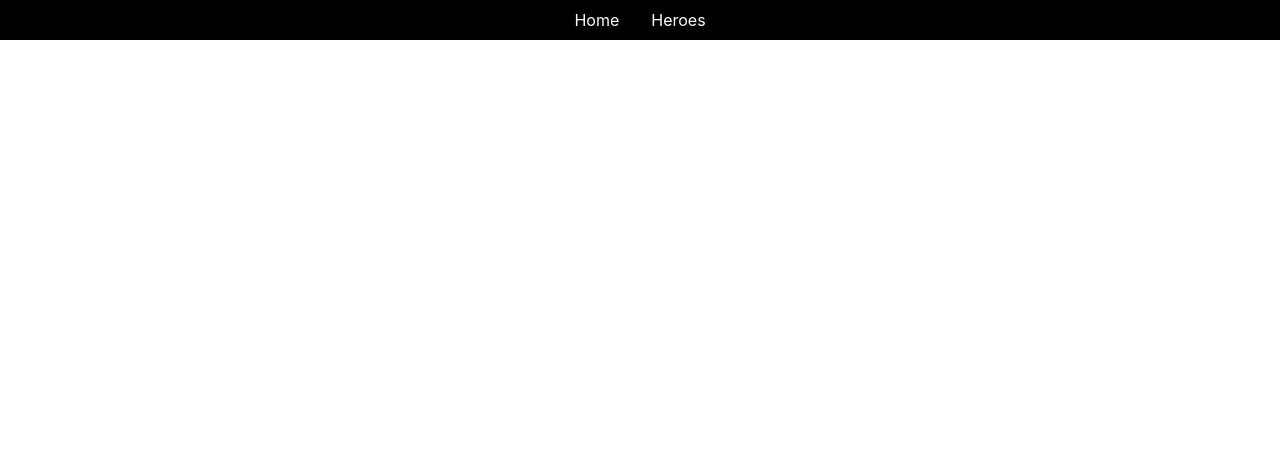
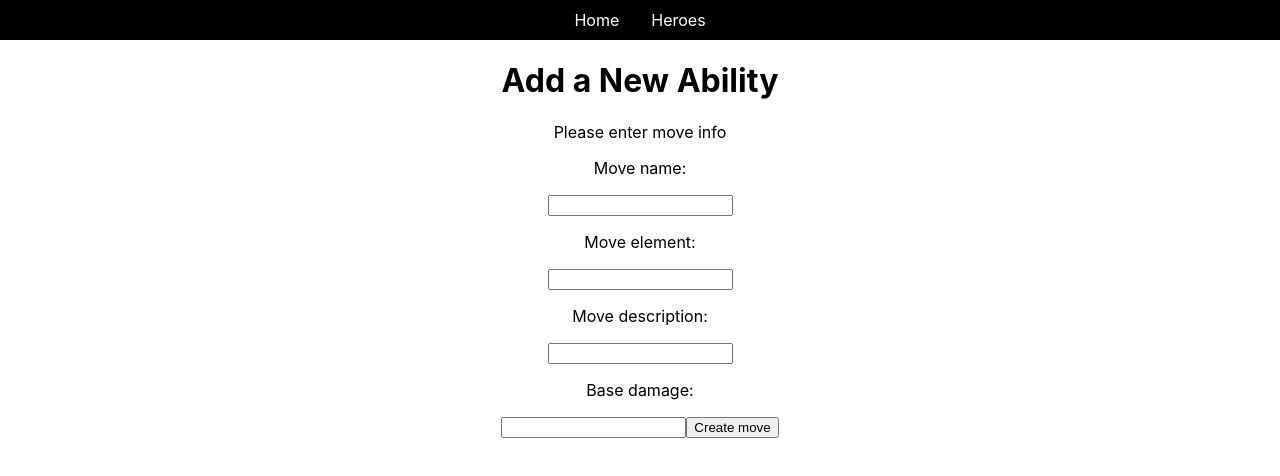
Before and after one commit to XavioArts/hackathon_prep, a React (Create React App) app in the folder client/: page /champs/1/moves/new in a window 1280 px wide. Before the commit this address had no page. Shown: the top 476 px of the page. Built offline with nearby package versions, Linux system fonts and the light colour scheme.

Commit message:
add move form done and working

```diff
--- a/client/src/App.js
+++ b/client/src/App.js
@@ -6,6 +6,10 @@ import Home from './components/Home';
 import Champs from './components/Champs';
 import ChampShow from './components/ChampShow';
 import ChampNew from './components/ChampNew';
+import ChampEdit from './components/ChampEdit';
+import MoveNew from './components/MoveNew';
+import Move from './components/Move';
+import MoveEdit from './components/MoveEdit';
 
 function App() {
   return (
@@ -16,6 +20,10 @@ function App() {
         <Route path="/champs" element={<Champs/>} />
         <Route path="/champs/new" element={<ChampNew/>} />
         <Route path="/champs/:id" element={<ChampShow/>} />
+        <Route path="/champs/:id/edit" element={<ChampEdit/>} />
+        <Route path="/champs/:id/moves/new" element={<MoveNew/>} />
+        <Route path="/champs/:champ_id/moves/:id" element={<Move/>} />
+        <Route path="/champs/:champ_id/moves/:id/edit" element={<MoveEdit/>} />
       </Routes>
     </div>
   );
--- /dev/null
+++ b/client/src/components/ChampEdit.js
@@ -0,0 +1,7 @@
+import React from "react";
+
+const ChampEdit = () => {
+
+};
+
+export default ChampEdit;
--- a/client/src/components/ChampShow.js
+++ b/client/src/components/ChampShow.js
@@ -24,7 +24,7 @@ const ChampShow = () => {
         return moves.map((move) => {
             return (
                 <div style={styles.container}>
-                    <h4><Link to={`/champs/${champion.id}/moves/${move.id}`} style={styles.link}>{move.name}</Link></h4>
+                    <h3><Link to={`/champs/${champion.id}/moves/${move.id}`} style={styles.link}>{move.name}</Link></h3>
                     <p>Damage: {move.dmg}</p>
                 </div>
             );
@@ -44,7 +44,7 @@ const ChampShow = () => {
             {renderMoves()}
             {/* link to new move here  */}
             <div style={styles.containerNew}>
-                <Link to={`/champs/${champion.id}/new`} style={styles.link}>Add a new move/ability</Link>
+                <Link to={`/champs/${champion.id}/moves/new`} style={styles.link}>Add a new move/ability</Link>
             </div>
         </div>
     )
--- /dev/null
+++ b/client/src/components/Move.js
@@ -0,0 +1,7 @@
+import React from "react";
+
+const Move = () => {
+
+};
+
+export default Move;
--- /dev/null
+++ b/client/src/components/MoveEdit.js
@@ -0,0 +1,7 @@
+import React from "react";
+
+const MoveEdit = () => {
+
+};
+
+export default MoveEdit;
--- /dev/null
+++ b/client/src/components/MoveNew.js
@@ -0,0 +1,48 @@
+import axios from "axios";
+import React, { useState } from "react";
+import { useNavigate, useParams } from "react-router";
+
+const MoveNew = () => {
+
+    const [name, setName] = useState("");
+    const [desc, setDesc] = useState("");
+    const [element, setElement] = useState("");
+    const [dmg, setDmg] = useState(null);
+
+    const {id} = useParams();
+
+    const navigate = useNavigate();
+
+    const handleSubmit = async (e) => {
+        e.preventDefault();
+        let newMove = {
+            name: name,
+            desc: desc,
+            element: element,
+            dmg: dmg,
+        };
+        await axios.post(`/api/champs/${id}/moves`, newMove);
+        navigate(`/champs/${id}`);
+    };
+
+    return (
+        <div>
+            <h1>Add a New Ability</h1>
+            <p>Please enter move info</p>
+            <form onSubmit={handleSubmit}>
+                <p>Move name:</p>
+                <input value={name} onChange={(e) => setName(e.target.value)} />
+                <p>Move element:</p>
+                <input value={element} onChange={(e) => setElement(e.target.value)} />
+                <p>Move description:</p>
+                <input value={desc} onChange={(e) => setDesc(e.target.value)} />
+                <p>Base damage:</p>
+                <input value={dmg} onChange={(e) => setDmg(e.target.value)} />
+                <button>Create move</button>
+            </form>
+        </div>
+    )
+
+};
+
+export default MoveNew;
```
